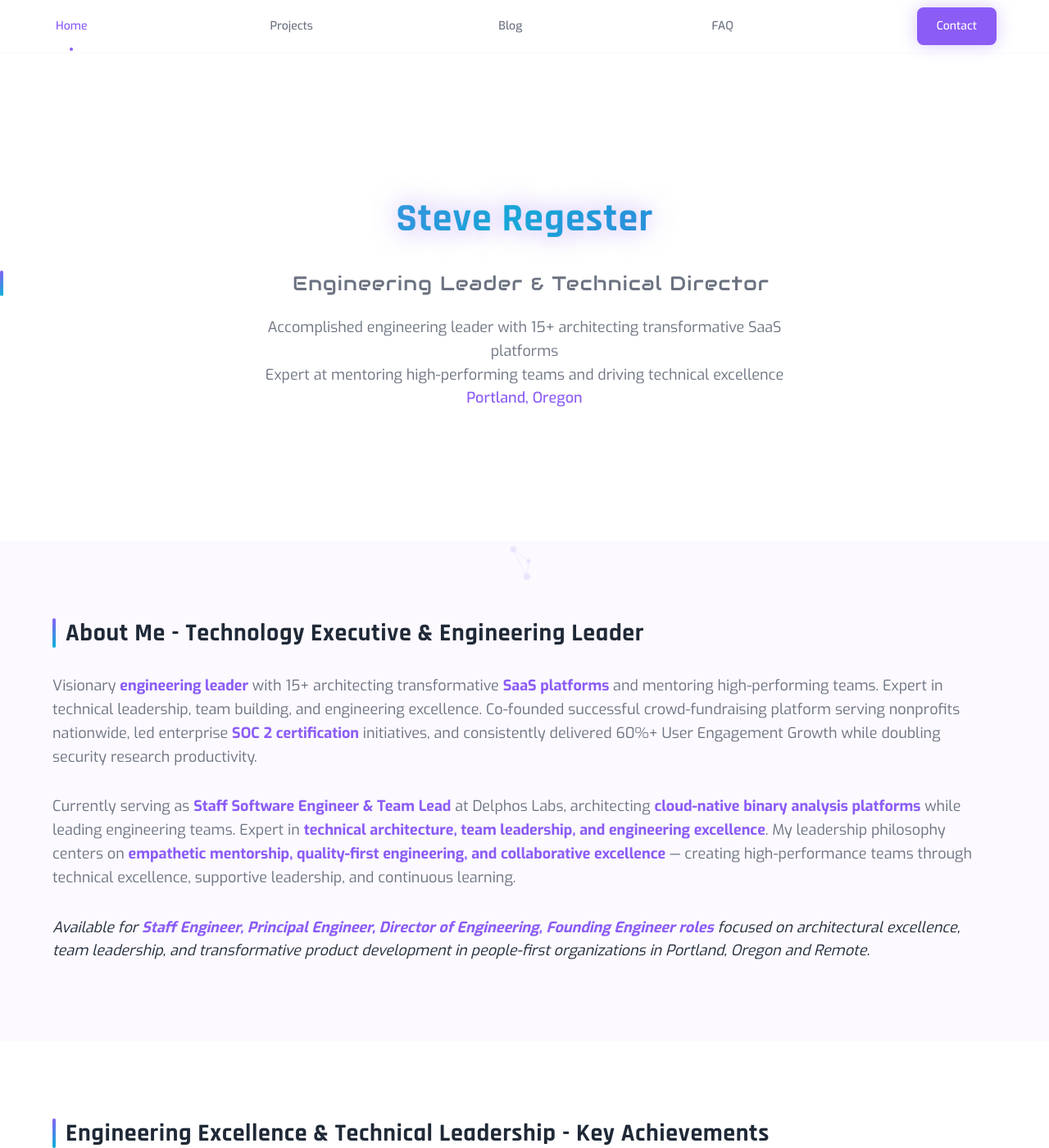
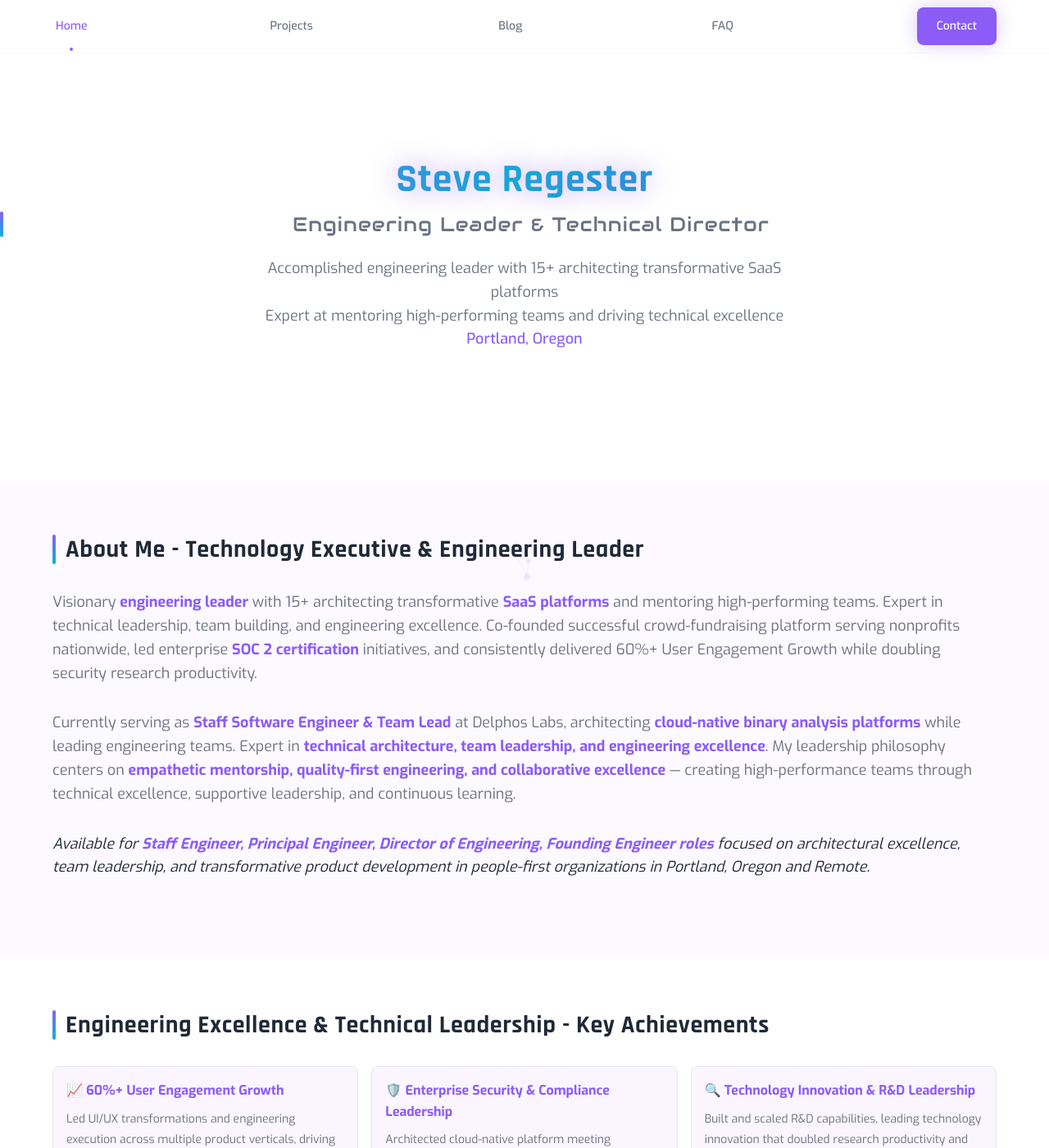
Before and after one commit to egeste/egeste.github.io, a Jekyll site: the page built from index.md, in a window 1280 px wide and 1400 px high. Shown: the whole window at 82% size. Built offline with Jekyll 4.4.1, drawn with Linux system fonts in a browser that asks for light colours.

Commit message:
betterer

```diff
--- a/assets/css/style.scss
+++ b/assets/css/style.scss
@@ -810,7 +810,7 @@ a:not(.btn):not(.card-link):not(.nav-link):not(.brand-link) {
 article {
   h2, h3, h4 {
     color: var(--text);
-    margin-top: var(--space-8);
+    margin-top: var(--space-8) !important;
     margin-bottom: var(--space-4);
     font-weight: 600;
   }
@@ -998,7 +998,6 @@ strong {
 
 /* Ensure proper heading hierarchy */
 h1, h2, h3, h4, h5, h6 {
-  margin-top: 1em;
   font-weight: 600;
   line-height: 1.2;
   margin-bottom: 0.5em;
```
Also changed, not shown: _posts/2025-08-24-On-Intelligence.md (renamed from _posts/2025-08-24-On-Intelligense.md).
